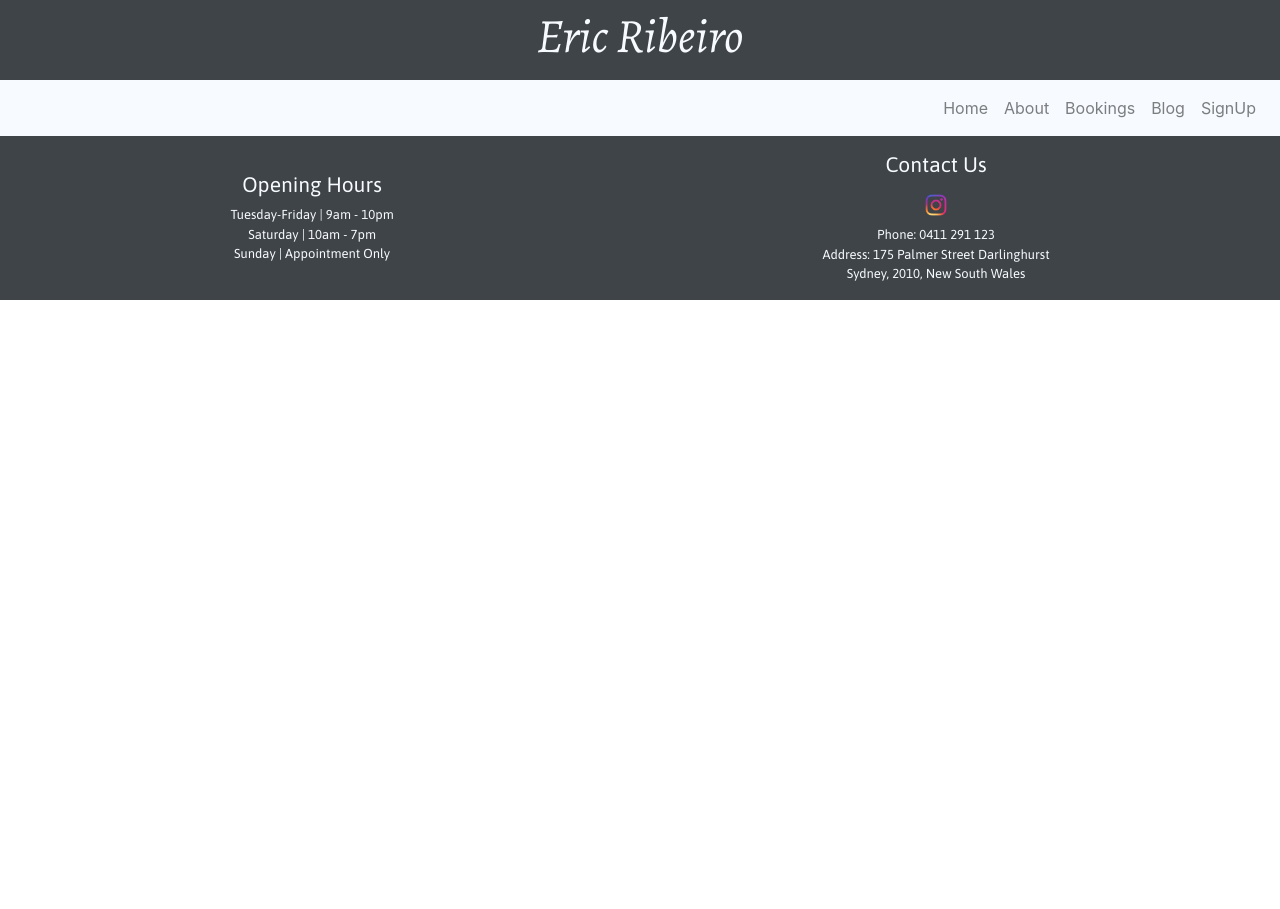
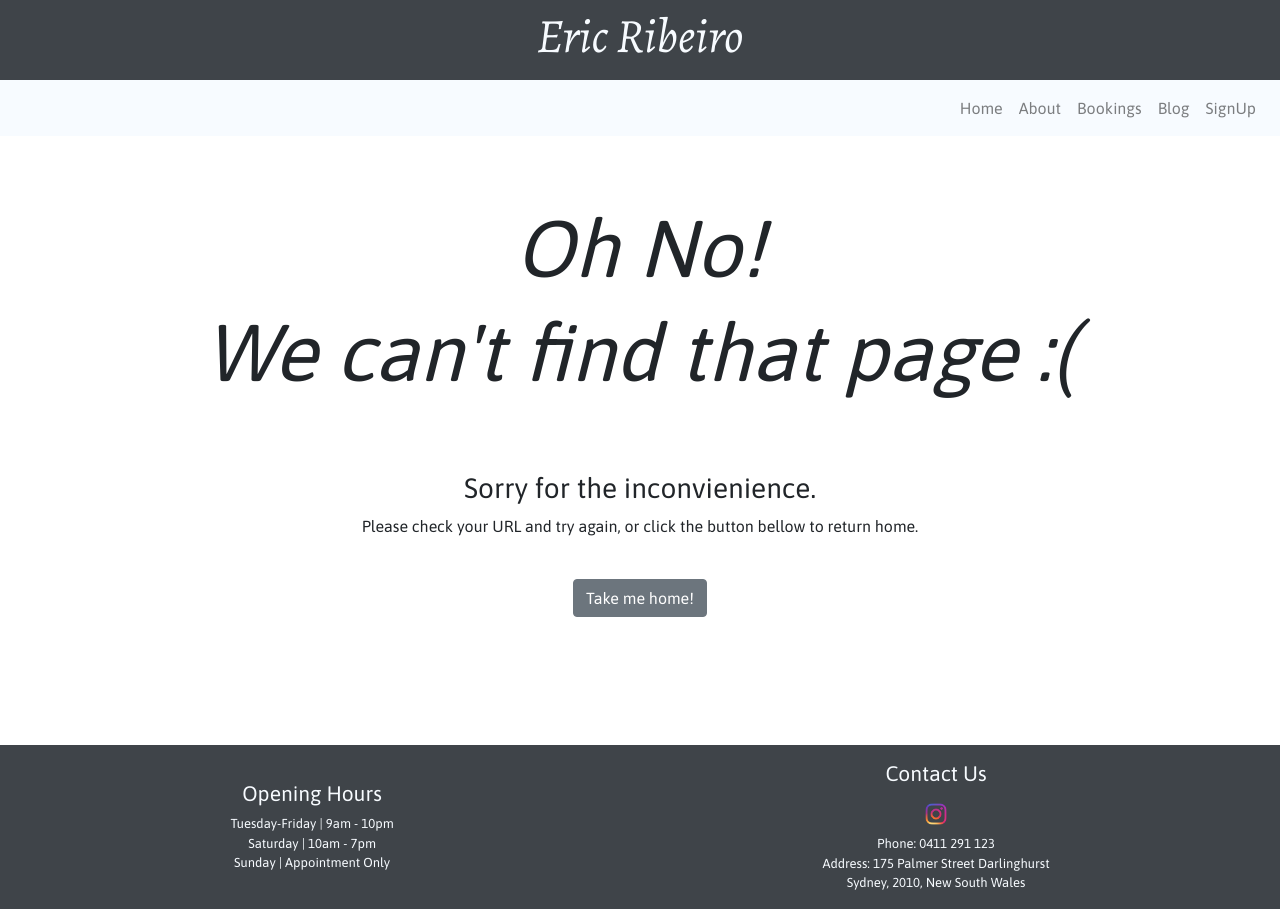
Before and after one commit to punyagit/eric-ribeiro, a React (Create React App) app in the folder eric-frontend/: page /booking in a window 1280 px wide. Before the commit the page ends 800 px from the top, so only its background shows below. Built offline with nearby package versions, Linux system fonts and the light colour scheme; no server answers.

Commit message:
format and tidy up, and add nomatch component and route for undefined routes

```diff
--- a/eric-frontend/src/App.js
+++ b/eric-frontend/src/App.js
@@ -1,5 +1,5 @@
 import React, { Component } from 'react';
-import { BrowserRouter as Router, Route, Redirect } from 'react-router-dom'
+import { BrowserRouter as Router, Route, Switch } from 'react-router-dom'
 import './App.css';
 import NavComponent from './components/NavComponent';
 import FooterComponent from './components/FooterComponent';
@@ -8,6 +8,7 @@ import About from './components/About';
 import Services from './pages/Services';
 import BookCal from './pages/BookCal';
 import SignUpForm from './components/SignUpForm';
+import NoMatch from './components/NoMatch';
 import axios from 'axios';
 
 class App extends Component {
@@ -19,7 +20,6 @@ class App extends Component {
   }
 
   componentDidMount() {
-    console.log(this.props.children);
     axios
     .get(`http://localhost:8081/services`)
     .then(res => this.setState({ services: res.data.services }))
@@ -30,8 +30,10 @@ class App extends Component {
   render() {
     return (
       <Router>
-        <div>
+        <div className="app">
           <NavComponent />
+          <main className="mainWindow">
+            <Switch>
               <Route exact path='/' component={CarouselComponent} />
               <Route exact path='/about' component={About} />
               <Route exact path='/booking/:serviceName/:serviceDuration/:servicePrice' render={
@@ -41,6 +43,9 @@ class App extends Component {
               <Route exact path='/services' render={
                   () => <Services services={this.state.services} />
                 }/>
+              <Route component={NoMatch} />
+            </Switch>
+          </main>
           <FooterComponent />
         </div>
       </Router>
--- a/eric-frontend/src/components/BookInfo.js
+++ b/eric-frontend/src/components/BookInfo.js
@@ -1,6 +1,6 @@
 import React, { Component } from 'react';
 //import BookCal from '../pages/BookCal';
-import { Row, Col, Button, CardImg, CardBody, Card, Form, Label, Input} from 'reactstrap';
+import { Row, Col, Button, CardBody, Card, Form, Label, Input} from 'reactstrap';
 
 class BookInfo extends Component {
     constructor(props) {
--- /dev/null
+++ b/eric-frontend/src/components/NoMatch.css
@@ -0,0 +1,18 @@
+body {
+  font-family:  'Asap', sans-serif;
+  text-align: center;
+}
+
+h1 {
+  font-style: italic;
+  font-size: 5rem;
+}
+
+.noMatchHeading {
+  padding: 5%;
+}
+
+.noMatchButtonContainer {
+  padding: 2%;
+  padding-bottom: 10%;
+}
--- /dev/null
+++ b/eric-frontend/src/components/NoMatch.js
@@ -0,0 +1,25 @@
+import React from 'react';
+import './NoMatch.css';
+import { Button } from 'reactstrap';
+
+class NoMatch extends React.Component {
+  render(){
+    return (
+      <div>
+        <div className="noMatchHeading">
+          <h1>Oh No!</h1>
+          <h1>We can't find that page :(</h1>
+        </div>
+        <h3>Sorry for the inconvienience.</h3>
+        <div className="noMatchContent">
+          <p>Please check your URL and try again, or click the button bellow to return home.</p>
+          <div className="noMatchButtonContainer">
+            <Button className="noMatchButton">Take me home!</Button>
+          </div>
+        </div>
+      </div>
+    );
+  }
+}
+
+export default NoMatch;
--- a/eric-frontend/src/components/ServiceCard.js
+++ b/eric-frontend/src/components/ServiceCard.js
@@ -1,6 +1,6 @@
 import React from 'react';
 import './ServiceCard.css';
-import { Card, CardImg, CardText, CardBody, CardTitle, CardSubtitle, Button, Col, Row } from 'reactstrap';
+import { Card, CardImg, CardText, CardBody, CardTitle, CardSubtitle, Col } from 'reactstrap';
 import { Link } from 'react-router-dom';
 
 class ServiceCard extends React.Component {
```
Also changed, not shown: 1 other file (tests, documents, lock files or other folders). Lines whose indentation alone changed are shown as unchanged.
